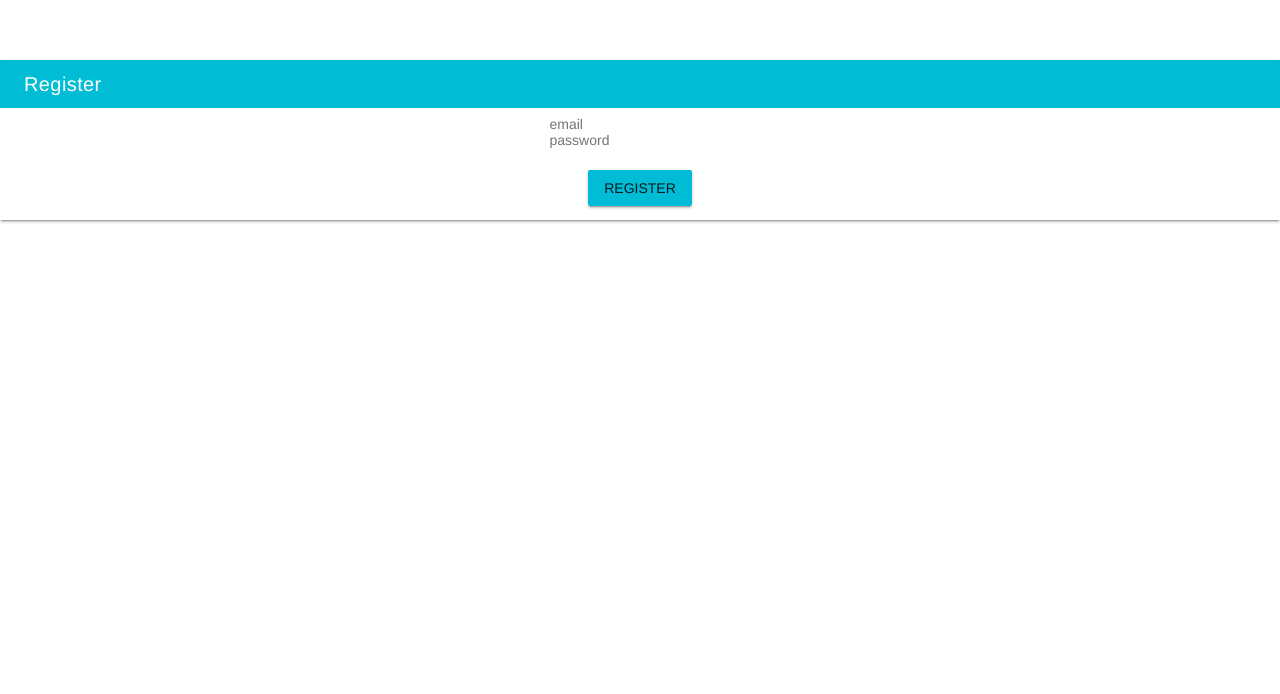
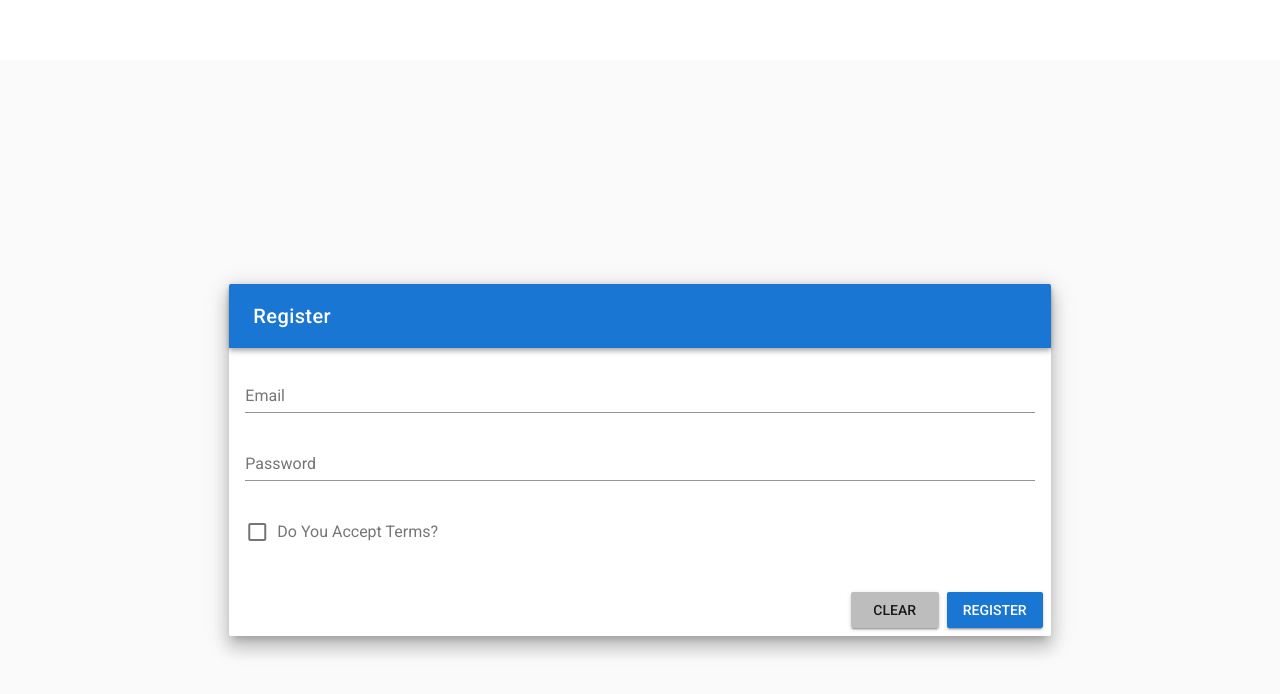
Before and after one commit to JohnnyBarry/vue_project, a Vue app in the folder client/: page /#/register in a window 1280 px wide. Shown: the top 694 px of the page. Built offline with nearby package versions, Linux system fonts and the light colour scheme.

Commit message:
Updated register

```diff
--- a/client/index.html
+++ b/client/index.html
@@ -3,7 +3,8 @@
   <head>
     <meta charset="utf-8">
     <meta name="viewport" content="width=device-width,initial-scale=1.0">
-    <title>client</title>
+    <link href='https://fonts.googleapis.com/css?family=Roboto:300,400,500,700|Material+Icons' rel="stylesheet">
+    <title>JB Project</title>
   </head>
   <body>
     <div id="app"></div>
--- /dev/null
+++ b/client/src/assets/constants.js
@@ -0,0 +1,4 @@
+const ERROR_ALERT = 'error'
+const WARN_ALERT = 'warning'
+const SUCCESS_ALERT = 'success'
+export {ERROR_ALERT, WARN_ALERT, SUCCESS_ALERT}
--- a/client/src/components/Register.vue
+++ b/client/src/components/Register.vue
@@ -1,58 +1,120 @@
 <template>
-  <v-layout column>
-    <v-flex xs6 align-center>
-      <div class="white elevation-2">
-        <v-toolbar flat dense class="cyan" dark>
+  <v-app id="inspire">
+    <v-content>
+      <v-container fluid fill-height>
+        <v-layout align-center justify-center>
+          <v-flex md8 xs10>
+            <v-alert outline dismissible :type="alert" v-model="showAlert" class="my-3 headline">
+              {{message}}
+            </v-alert>
+            <v-card class="elevation-12">
+              <v-toolbar dark color="primary">
                 <v-toolbar-title>Register</v-toolbar-title>
+                <v-spacer></v-spacer>
               </v-toolbar>
-
-        <div class="pl-4 pr-4 pt-2 pb-2">
-           <input
-             type="email"
+              <v-card-text>
+                <v-form
+                v-model="form_valid"
+                ref="form"
+                @submit.prevent="submit">
+                  <v-text-field
                     name="email"
+                    label="Email"
                     v-model="email"
-             placeholder="email"/>
-           <br>
-           <input
+                    required
+                    :rules="[rules.required, rules.email]">
+                  </v-text-field>
+                  <v-text-field
+                    name="password"
+                    label="Password"
+                    id="password"
                     type="password"
-              name="password"
-              v-model="password"
-              placeholder="password"/>
-           <br>
-           <div class="error" v-html="error"/>
-           <br>
-           <v-btn
-           class = "cyan"
-           @click="register">
-           Register
-           </v-btn>
-        </div>
-      </div>
+                    required
+                    :rules="[rules.required, rules.password]"
+                    v-model="password">
+                  </v-text-field>
+                  <v-checkbox
+                  ref = "TAndCs"
+                  label="Do You Accept Terms?"
+                  v-model="checkbox"
+                  :rules="[rules.terms]"
+                  required
+                ></v-checkbox>
+                </v-form>
+              </v-card-text>
+              <v-card-actions>
+                <v-spacer></v-spacer>
+                <v-btn color="grey lighten-1" @click="clear">Clear</v-btn>
+                <v-btn color="primary" @click="register">Register</v-btn>
+              </v-card-actions>
+            </v-card>
           </v-flex>
         </v-layout>
+      </v-container>
+    </v-content>
+  </v-app>
 </template>
-
 <script>
 import AuthenticationService from '@/services/AuthenticationServices'
+import {ERROR_ALERT, SUCCESS_ALERT} from '@/assets/constants'
 export default {
   data () {
     return {
       email: '',
       password: '',
-      error: null
+      error: false,
+      warning: false,
+      success: false,
+      showAlert: false,
+      alert: SUCCESS_ALERT,
+      message: null,
+      form_valid: true,
+      checkbox: false,
+      rules: {
+        required: (value) => !!value || 'Required.',
+        email: (value) => {
+          const pattern = /^(([^<>()[\]\\.,;:\s@"]+(\.[^<>()[\]\\.,;:\s@"]+)*)|(".+"))@((\[[0-9]{1,3}\.[0-9]{1,3}\.[0-9]{1,3}\.[0-9]{1,3}])|(([a-zA-Z\-0-9]+\.)+[a-zA-Z]{2,}))$/
+          return pattern.test(value) || 'Invalid e-mail.'
+        },
+        password: (value) => {
+          const pattern = /^[a-zA-Z0-9]{8,32}$/
+          return pattern.test(value) || 'Invalid password.'
+        },
+        terms: (v) => {
+          return !!v || 'You must agree to continue!'
+        }
+      }
     }
   },
+
   methods: {
     async register () {
+      if (this.$refs.form.validate()) {
         try {
           this.error = null
-        await AuthenticationService.register({
+          const response = await AuthenticationService.register({
             email: this.email,
             password: this.password
           })
+          this.message = 'Welcome ' + response.data.email + ' Thank You For Registering.'
+          this.showAlert = true
+          this.alert = SUCCESS_ALERT
         } catch (error) {
-        this.error = error.response.data.error
+          console.log(error)
+          if (!(error instanceof ReferenceError)) {
+            this.message = error.response.data.error
           }
+          this.showAlert = true
+          this.alert = ERROR_ALERT
+        }
+      }
+    },
+    clear () {
+      this.$refs.form.reset()
+      this.email = ''
+      this.password = ''
+      this.checkbox = false
+      this.showAlert = false
     }
   }
 }
@@ -60,7 +122,4 @@ export default {
 
 <!-- Add "scoped" attribute to limit CSS to this component only -->
 <style scoped>
-  .error {
-    color : red;
-  }
 </style>
```
Lines whose indentation alone changed are shown as unchanged.
